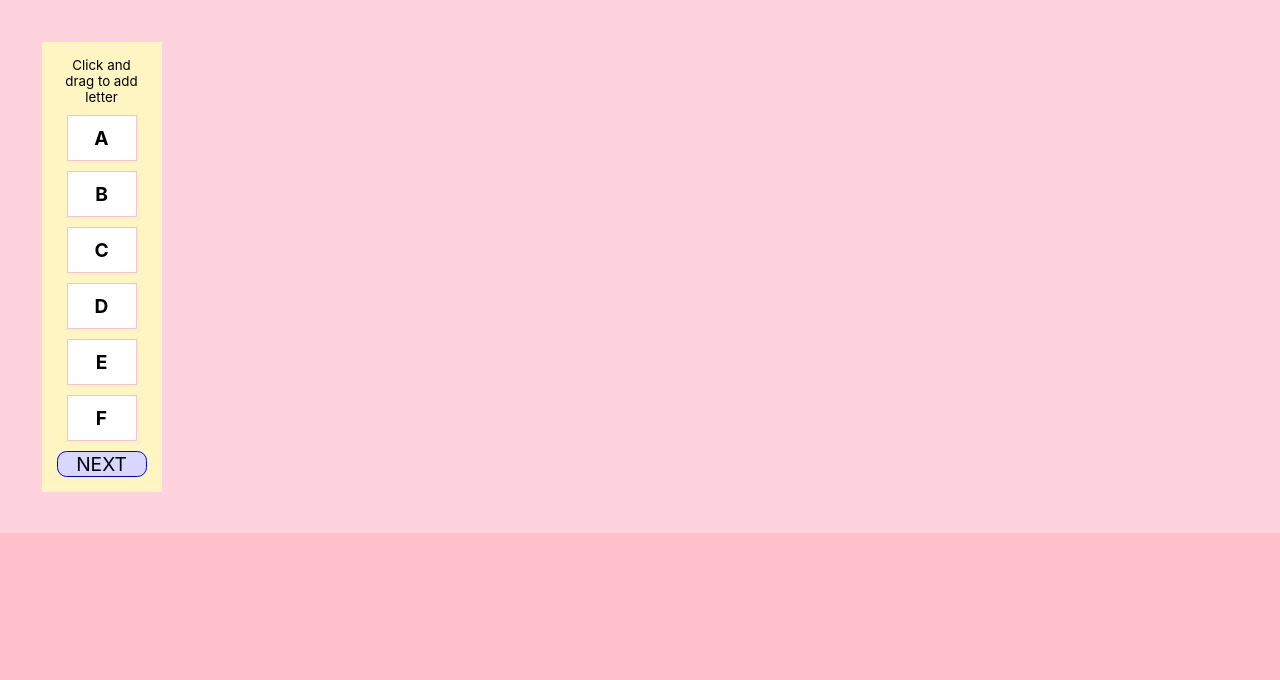
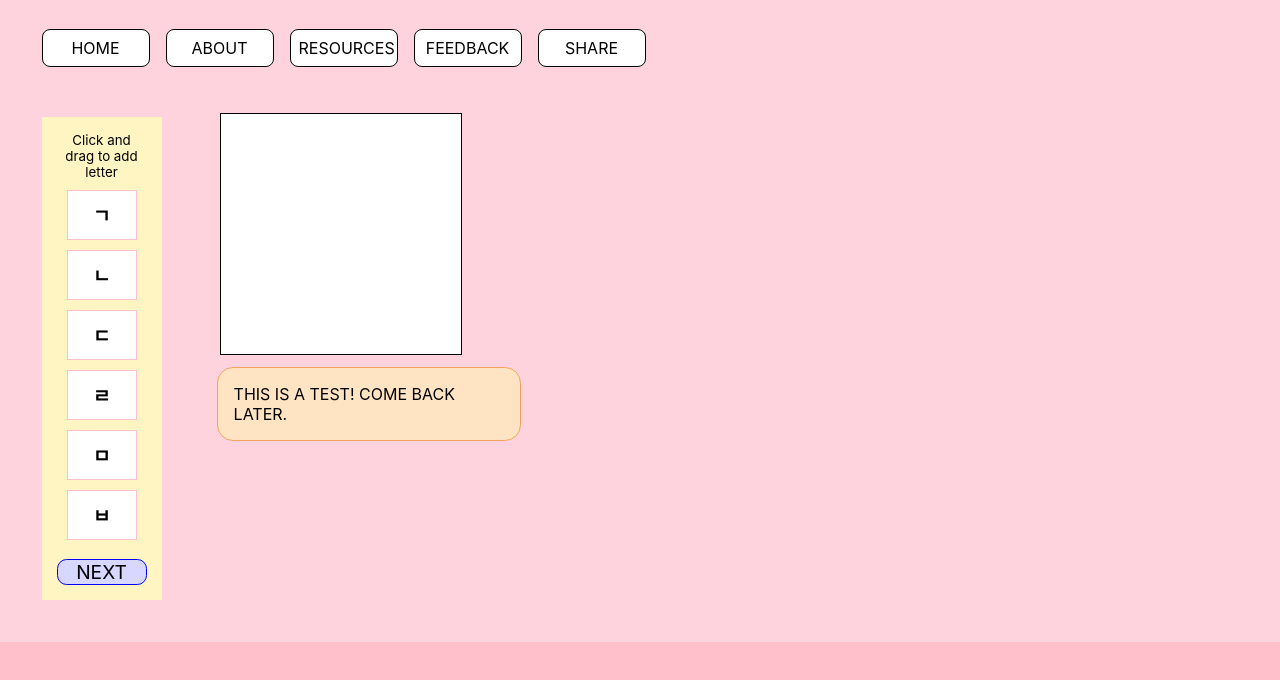
Before and after one commit to stephull/korean-building-blocks, a React (Create React App) app in the folder frontend/: page / in a window 1280 px wide. Shown: the top 680 px of the page. Built offline with nearby package versions, Linux system fonts and the light colour scheme.

Commit message:
change blocks to Korean, add header and block component for tutorial

```diff
--- a/frontend/src/App.js
+++ b/frontend/src/App.js
@@ -3,6 +3,8 @@ import LetterBlock from './components/LetterBlock';
 import Panel from "./components/Panel";
 import Board from "./components/Board";
 import CustomButton from "./components/CustomButton";
+import AppHeader from "./components/AppHeader";
+import Helper from "./components/Helper";
 import "./main.css";
 
 // testing for custom button
@@ -11,34 +13,45 @@ var testApp = true;
 export default function App() {
   return (
     <div className="mainApp">
+      <AppHeader className="appHeader flex">
+        <CustomButton className="customButton headerButton">HOME</CustomButton>
+        <CustomButton className="customButton headerButton">ABOUT</CustomButton>
+        <CustomButton className="customButton headerButton">RESOURCES</CustomButton>
+        <CustomButton className="customButton headerButton">FEEDBACK</CustomButton>
+        <CustomButton className="customButton headerButton">SHARE</CustomButton>
+      </AppHeader>
+      <div className="flex">
         <Panel id="mainPanel" className="panel">
           <span id="panel-instruct">Click and drag to add letter</span>
-        <LetterBlock className="letterBlock" id="letter-1">
-          A
+          <LetterBlock className="letterBlock" id="fc-g">
+            ㄱ
           </LetterBlock>
-        <LetterBlock className="letterBlock" id="letter-2">
-          B
+          <LetterBlock className="letterBlock" id="fc-n">
+            ㄴ
           </LetterBlock>
-        <LetterBlock className="letterBlock" id="letter-3">
-          C
+          <LetterBlock className="letterBlock" id="fc-d">
+            ㄷ
           </LetterBlock>
-        <LetterBlock className="letterBlock" id="letter-1">
-          D
+          <LetterBlock className="letterBlock" id="fc-l">
+            ㄹ
           </LetterBlock>
-        <LetterBlock className="letterBlock" id="letter-2">
-          E
+          <LetterBlock className="letterBlock" id="fc-m">
+            ㅁ
           </LetterBlock>
-        <LetterBlock className="letterBlock" id="letter-3">
-          F
+          <LetterBlock className="letterBlock" id="fc-b">
+            ㅂ
           </LetterBlock>
-        <CustomButton
-          className="customButton"
-          id="panelContinueButton"
-        >
+          <CustomButton className="customButton panelButton">
             {(testApp ? "NEXT": "FINISH")}
           </CustomButton>
         </Panel>
+        <div className="flex-stack interact-panel">
           <Board id="mainBoard" className="board" />
+          <Helper id="" className="helper">
+            THIS IS A TEST! COME BACK LATER.
+          </Helper>
+        </div>
+      </div>
     </div>
   );
 }
--- /dev/null
+++ b/frontend/src/components/AppHeader.js
@@ -0,0 +1,12 @@
+import React from "react";
+import "../main.css";
+
+export default function AppHeader(props) {
+    return (
+        <div
+            className={props.className}
+        >
+            {props.children}
+        </div>
+    );
+}
--- /dev/null
+++ b/frontend/src/components/Helper.js
@@ -0,0 +1,13 @@
+import React from 'react';
+import "../main.css";
+
+export default function Helper(props) {
+    return (
+        <div
+            id={props.id}
+            className={props.className}
+        >
+            {props.children}
+        </div>
+    );
+}
--- a/frontend/src/main.css
+++ b/frontend/src/main.css
@@ -7,6 +7,10 @@
   --hover-panel-button-bg: rgb(165, 165, 254);
 }
 
+* {
+  user-select: none;
+}
+
 html {
   background-color: var(--def-bg);
 }
@@ -14,6 +18,24 @@ html {
 .mainApp {
   background-color: var(--app-bg);
   padding: 10px;
+}
+
+.interact-panel {
+  margin: 1.5%;
+}
+
+.flex-stack {
+  display: flex;
+  flex-direction: column;
+}
+
+.flex {
+  display: flex;
+  flex-direction: row;
+}
+
+.appHeader {
+  margin: 1.5% 2.5%;
 }
 
 .panel {
@@ -29,6 +51,22 @@ html {
   text-align: center;
 }
 
+.board {
+  background-color: white;
+  border: 1px solid black;
+  margin: 2.5%;
+  height: 240px;
+  width: 240px;
+}
+
+.helper {
+  margin: 1.5%;
+  background-color: bisque;
+  padding: 1em;
+  border-radius: 1em;
+  border: 1px solid sandybrown;
+}
+
 .letterBlock {
   background-color: white;
   border: 1px solid var(--def-bg);
@@ -37,7 +75,6 @@ html {
   text-align: center;
   font-size: larger;
   font-weight: bold;
-  user-select: none;
 }
 
 .letterBlock:hover {
@@ -47,13 +84,25 @@ html {
 .customButton {
   border-radius: 0.5em;
   text-align: center;
-  font-size: larger;
-  user-select: none;
 }
 
-#panelContinueButton {
+.headerButton {
+  border: 1px solid black;
+  background-color: white;
+  width: 90px;
+  padding: 0.5em;
+  margin-right: 1em;
+}
+
+.headerButton:hover {
+  background-color: var(--hover-letter);
+}
+
+.panelButton {
+  margin-top: 1em;
+  font-size: larger;
   background-color: var(--panel-button-bg);
-  border: 1px solid rgb(0, 0, 255);
+  border: 1px solid blue;
 }
 
 @keyframes panelButtonAnimate {
@@ -62,7 +111,7 @@ html {
   100% {border-radius: 0;}
 }
 
-#panelContinueButton:hover {
+.panelButton:hover {
   animation: panelButtonAnimate;
   animation-duration: 0.5s;
   animation-fill-mode: forwards;
```
Lines whose indentation alone changed are shown as unchanged.
